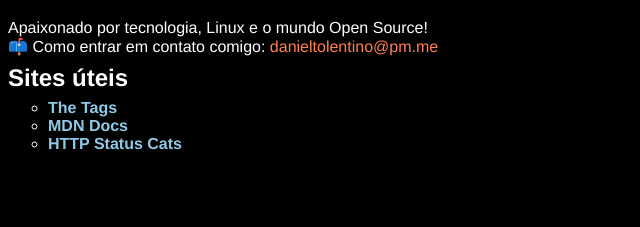
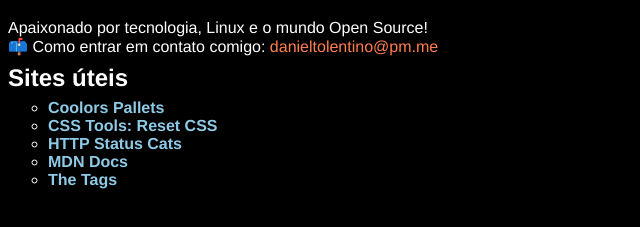
Before and after one commit to DanielTolentino/codar-me-maratona-starter, a plain HTML site: page hello_world/index.html in a window 1280 px wide. Shown: the part 87-314 px from the top of the page, without its empty margins (0-640 px from the left). Drawn offline with Linux system fonts and the light colour scheme.

Commit message:
adss css tools, coolors and make the list in order

```diff
--- a/hello_world/index.html
+++ b/hello_world/index.html
@@ -17,9 +17,11 @@
     <p>
     <h2>Sites úteis</h2>
     <ul>
+        <li><a href="https://coolors.co/palettes/trending" target="_blank"><strong>Coolors Pallets</strong></a></li>
+        <li><a href="https://meyerweb.com/eric/tools/css/reset/"><strong>CSS Tools: Reset CSS</strong></a></li>
+        <li><a href="https://http.cat/" target="_blank"><strong>HTTP Status Cats</strong></a></li>
+        <li><a href="https://developer.mozilla.org/en-US/" target="_blank"><strong>MDN Docs</strong></a></li>
         <li><a href="https://allthetags.com/" target="_blank"><strong>The Tags</strong></a></li>
-        <li><a href="https://developer.mozilla.org/en-US/" target="_blank"><strong>MDN Docs</strong></a></li>
-        <li><a href="https://http.cat/" target="_blank"><strong>HTTP Status Cats</strong></a></li>
     </ul>
     </p>
 </body>
```
